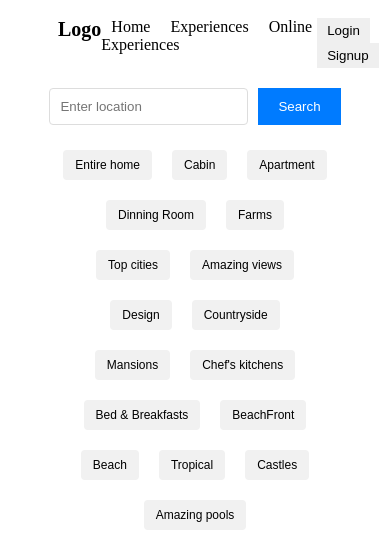
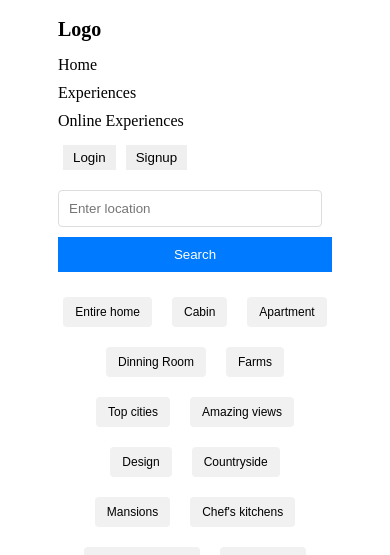
Before and after one commit to KhuzaimaIqbal123/Arirbnb, a React (Vite) app in the folder Airbnb/: page / in a window 390 px wide. Shown: the top 555 px of the page. Built offline with nearby package versions, Linux system fonts and the light colour scheme.

Commit message:
Media queries for responsiveness

```diff
--- a/Airbnb/Components/Categories.jsx
+++ b/Airbnb/Components/Categories.jsx
@@ -7,7 +7,7 @@ const Categories = ({ setSelectedCategory }) => {
   const categories = [
     "Entire home", "Cabin", "Apartment", "Dinning Room", "Farms", "Top cities", "Amazing views",
     "Design", "Countryside", "Mansions", "Chef's kitchens", "Bed & Breakfasts",
-    "BeachFront", "Beach", "Tropical", "Castles", "Amazing pools"
+    "BeachFront"
   ];
 
   const handleCategoryClick = (category) => {
--- a/Airbnb/Components/ListingCard.css
+++ b/Airbnb/Components/ListingCard.css
@@ -1,5 +1,3 @@
-/* ListingCard.css */
-
 .listing-card {
     width: 100%;
     max-width: 280px;
@@ -44,3 +42,18 @@
   .rating {
     color: #f5b50a; /* Star color */
   }
+
+  /* Responsive design */
+  @media (max-width: 768px) {
+    .listing-card {
+      max-width: 100%;
+    }
+
+    .property-image {
+      height: 150px;
+    }
+
+    .property-details {
+      padding: 0.8rem;
+    }
+  }
--- a/Airbnb/Components/Navbar.css
+++ b/Airbnb/Components/Navbar.css
@@ -2,6 +2,7 @@
   display: flex;
   justify-content: space-between;
   padding: 10px;
+  align-items: center;
 }
 
 .navbar-logo {
@@ -26,3 +27,26 @@
 .navbar-user .btn:hover {
   background-color: #e8eef6;
 }
+
+/* Responsive design */
+@media (max-width: 768px) {
+  .navbar {
+    flex-direction: column;
+    align-items: flex-start;
+  }
+
+  .navbar-links {
+    display: flex;
+    flex-direction: column;
+    width: 100%;
+    margin-top: 10px;
+  }
+
+  .navbar-links a {
+    margin: 5px 0;
+  }
+
+  .navbar-user {
+    margin-top: 10px;
+  }
+}
--- a/Airbnb/Components/SearchBar.css
+++ b/Airbnb/Components/SearchBar.css
@@ -2,6 +2,7 @@
   display: flex;
   justify-content: center;
   padding: 10px;
+  flex-wrap: wrap;
 }
 
 .search-input {
@@ -23,3 +24,15 @@
 .search-button:hover {
   background-color: #0056b3;
 }
+
+/* Responsive design */
+@media (max-width: 768px) {
+  .search-input {
+    width: 100%;
+    margin-bottom: 10px;
+  }
+
+  .search-button {
+    width: 100%;
+  }
+}
```
Lines whose indentation alone changed are shown as unchanged.
